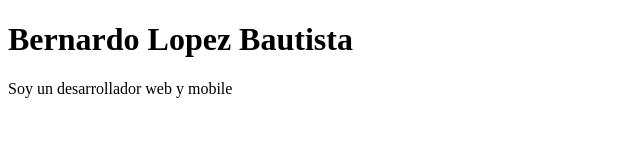
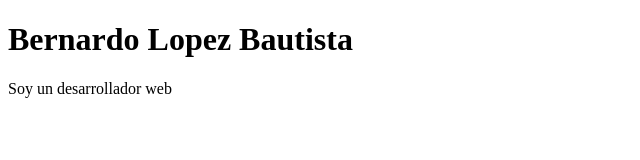
Before and after one commit to xbernash/landing-page-2025, a plain HTML site: page index.html in a window 1280 px wide. Shown: the full height of the page, 0-640 px from the left. Drawn offline with Linux system fonts and the light colour scheme.

Commit message:
text update

```diff
--- a/index.html
+++ b/index.html
@@ -7,6 +7,6 @@
   </head>
   <body>
     <h1>Bernardo Lopez Bautista</h1>
-    <p>Soy un desarrollador web y mobile</p>
+    <p>Soy un desarrollador web</p>
   </body>
 </html>
```
